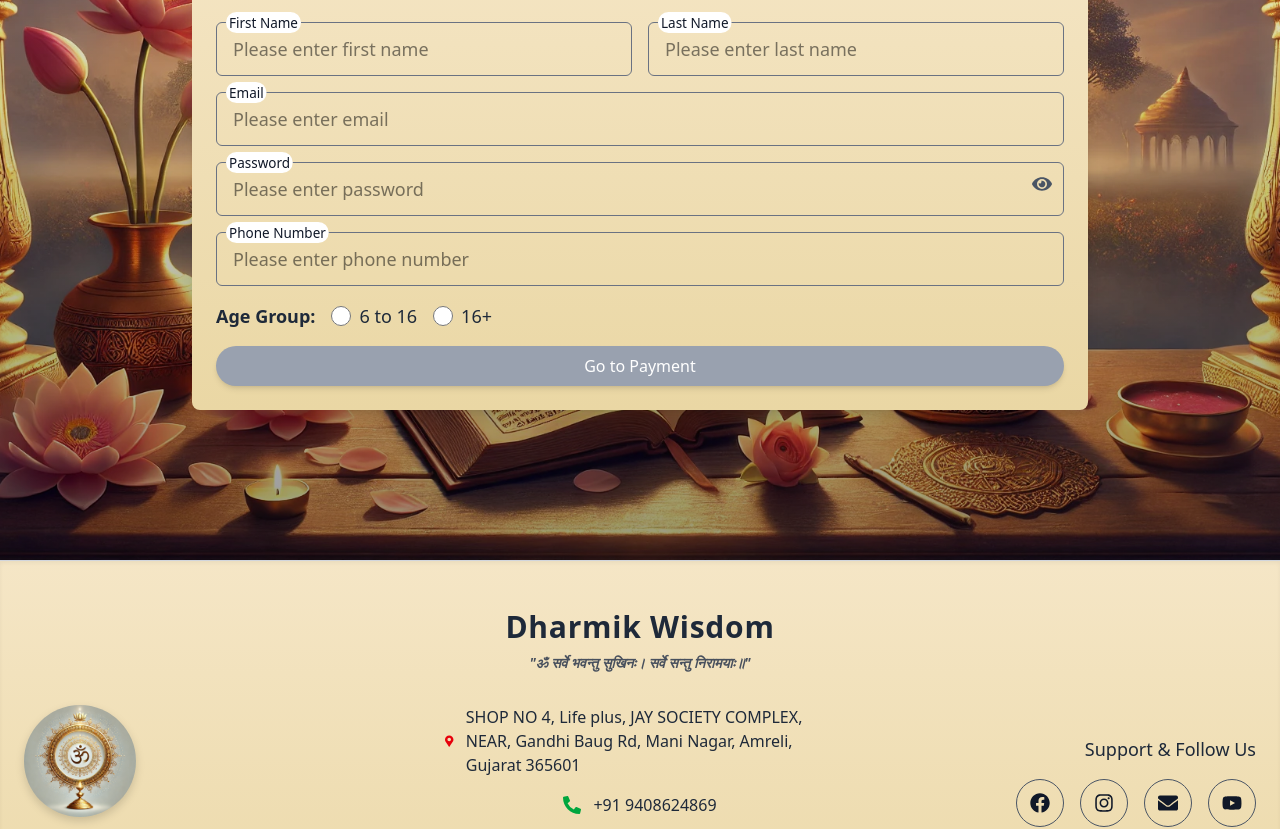
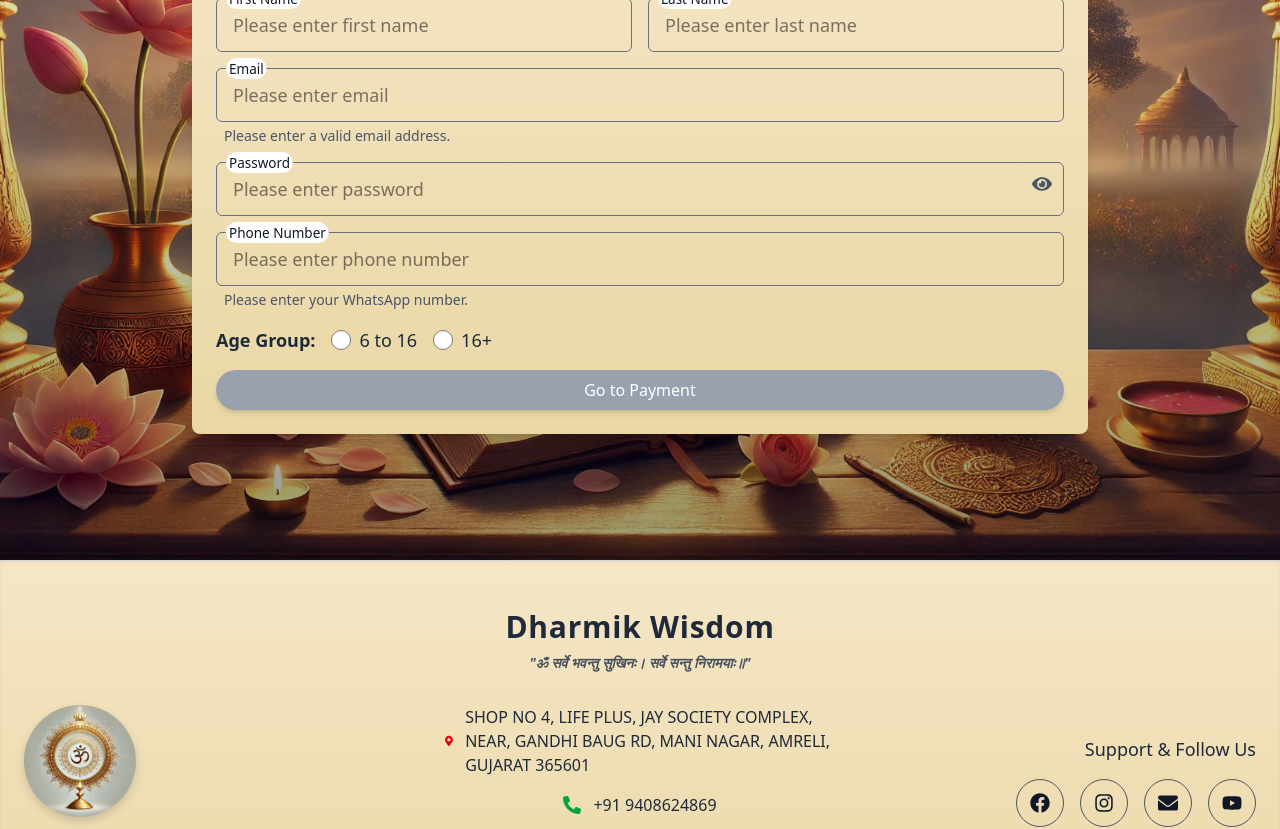
Before and after one commit to devnajani/Gargas, a React (Vite) app in the folder Frontend/my-app/: page /register in a window 1280 px wide. Shown: the part 240-1069 px from the top of the page. Built offline with nearby package versions, Linux system fonts and the light colour scheme.

Commit message:
Radhe krishna

```diff
--- a/Frontend/my-app/src/components/Footer.jsx
+++ b/Frontend/my-app/src/components/Footer.jsx
@@ -33,9 +33,10 @@ const Footer = () => {
         <div className="flex flex-col items-center sm:items-center space-y-4 text-gray-800">
           <p className="flex items-start sm:items-center space-x-3 text-sm sm:text-base">
             <FaMapMarkerAlt className="text-lg text-red-600 mt-1 sm:mt-0" />
-            <span className="font-medium text-left">
-              SHOP NO 4, Life plus, JAY SOCIETY COMPLEX, NEAR, Gandhi Baug Rd, Mani Nagar, Amreli, Gujarat 365601
-            </span>
+           <span className="font-medium text-left">
+  SHOP NO 4, LIFE PLUS, JAY SOCIETY COMPLEX, NEAR, GANDHI BAUG RD, MANI NAGAR, AMRELI, GUJARAT 365601
+</span>
+
           </p>
           <p className="flex items-center space-x-3 text-sm sm:text-base">
             <FaPhoneAlt className="text-lg text-green-600" />
--- a/Frontend/my-app/src/components/Register.jsx
+++ b/Frontend/my-app/src/components/Register.jsx
@@ -138,6 +138,8 @@ const Register = () => {
               <label htmlFor="email" className="absolute left-2.5 top-3.5 text-gray-900 text-lg transition-all duration-200 ease-in-out transform -translate-y-6 scale-75 origin-top-left bg-white px-1 rounded-full">
                 Email
               </label>
+                <p className="text-sm text-gray-600 mt-1 pl-2">Please enter a valid email address.</p>
+
             </div>
 
             <div className="relative flex-1">
@@ -175,6 +177,8 @@ const Register = () => {
               <label htmlFor="phoneNumber" className="absolute left-2.5 top-3.5 text-gray-900 text-lg transition-all duration-200 ease-in-out transform -translate-y-6 scale-75 origin-top-left bg-white px-1 rounded-full">
                 Phone Number
               </label>
+               <p className="text-sm text-gray-600 mt-1 pl-2">Please enter your WhatsApp number.</p>
+
             </div>
 
             <div className="flex flex-1 items-center space-x-4">
```
